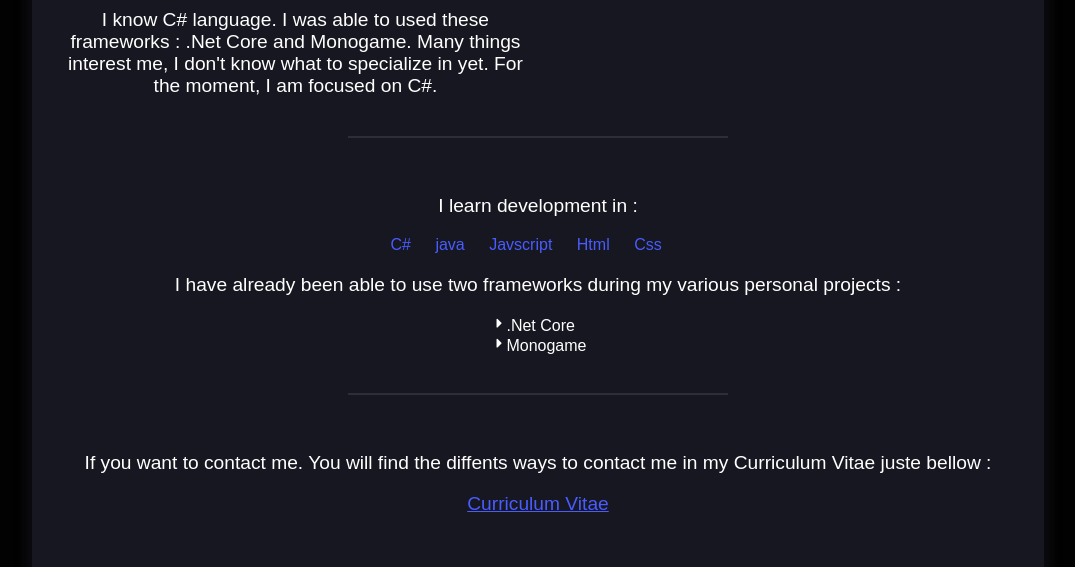
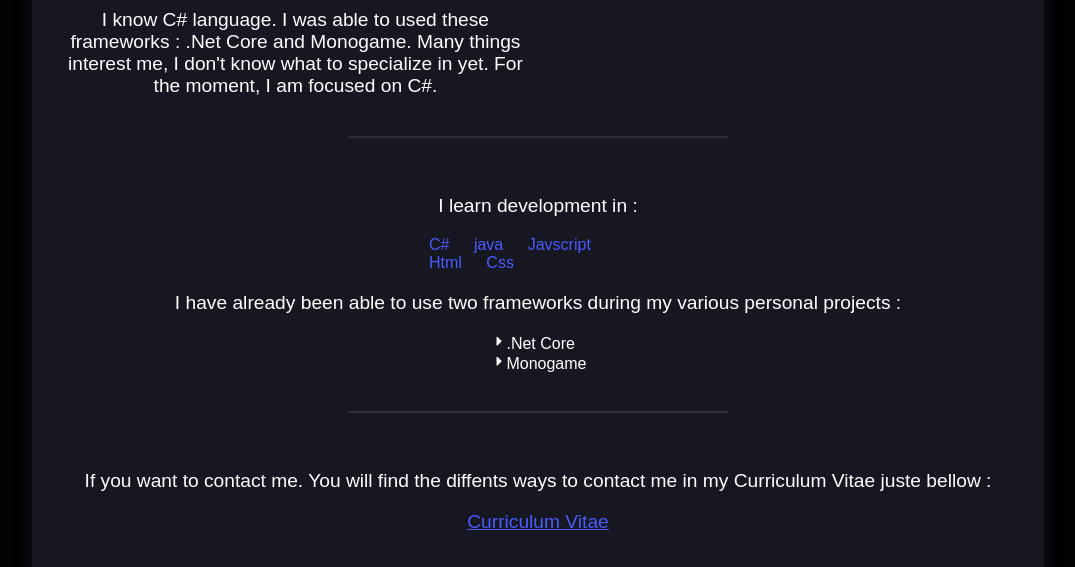
Before and after one commit to JustSephix/tsn, a plain HTML site: page index.html in a window 1280 px wide. Shown: the part 733-1300 px from the top of the page, without its empty margins (102-1177 px from the left). Drawn offline with nearby package versions, Linux system fonts and the light colour scheme.

Commit message:
Add files via upload

```diff
--- a/styles/index.css
+++ b/styles/index.css
@@ -177,7 +177,7 @@ a.txtdecnone {
 }
 
 .centerul {
-    width: 295px;
+    width: 218px;
     margin-left: auto;
     margin-right: auto;
 }
```
